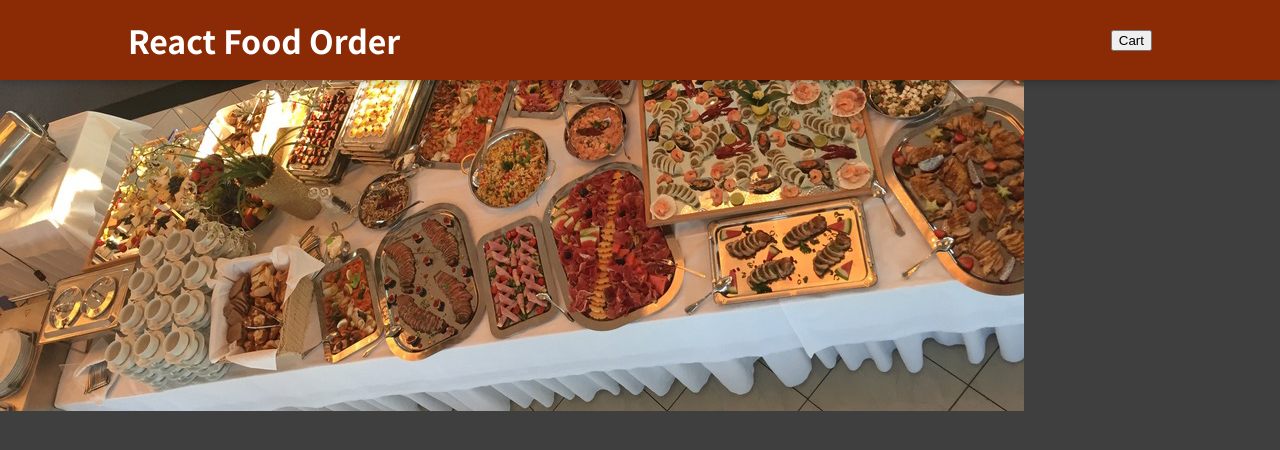
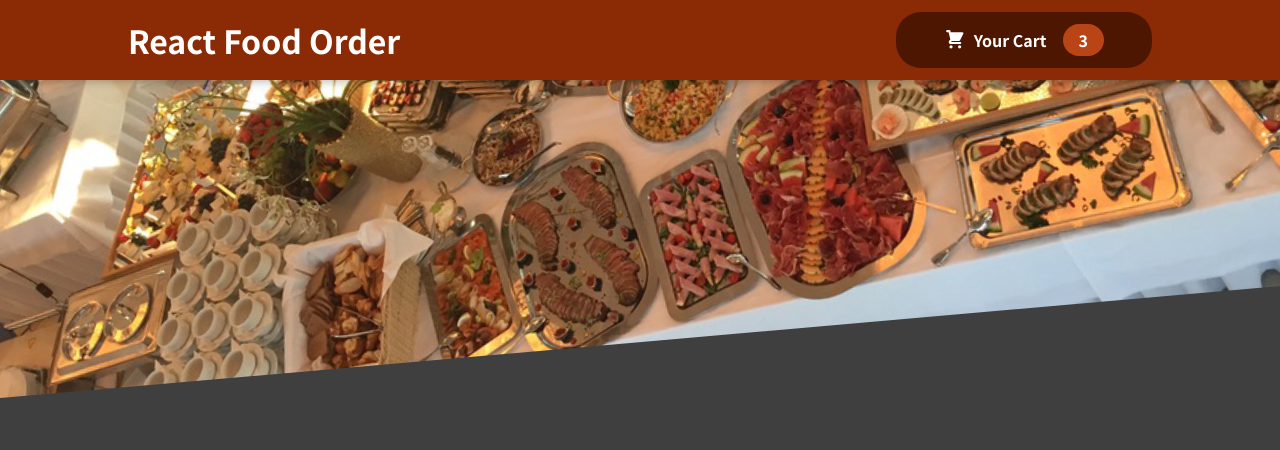
Before and after one commit to keroken/food-order-app, a React (Create React App) app: page / in a window 1280 px wide. Shown: the top 450 px of the page. Built offline with nearby package versions, Linux system fonts and the light colour scheme.

Commit message:
add HeaderCartButton to Header

```diff
--- a/src/components/Layout/Header.js
+++ b/src/components/Layout/Header.js
@@ -1,15 +1,16 @@
 import React from 'react';
 import classes from './Header.module.css'
 import mealsImage from '../../assets/meals.jpg';
+import HeaderCartButton from './HeaderCartButton';
 
 const Header = () => {
   return (
     <>
       <header className={classes.header}>
         <h1>React Food Order</h1>
-        <button>Cart</button>
+        <HeaderCartButton />
       </header>
-      <div>
+      <div className={classes['main-image']}>
         <img src={mealsImage} alt='a table full of food' />
       </div>
     </>
```
